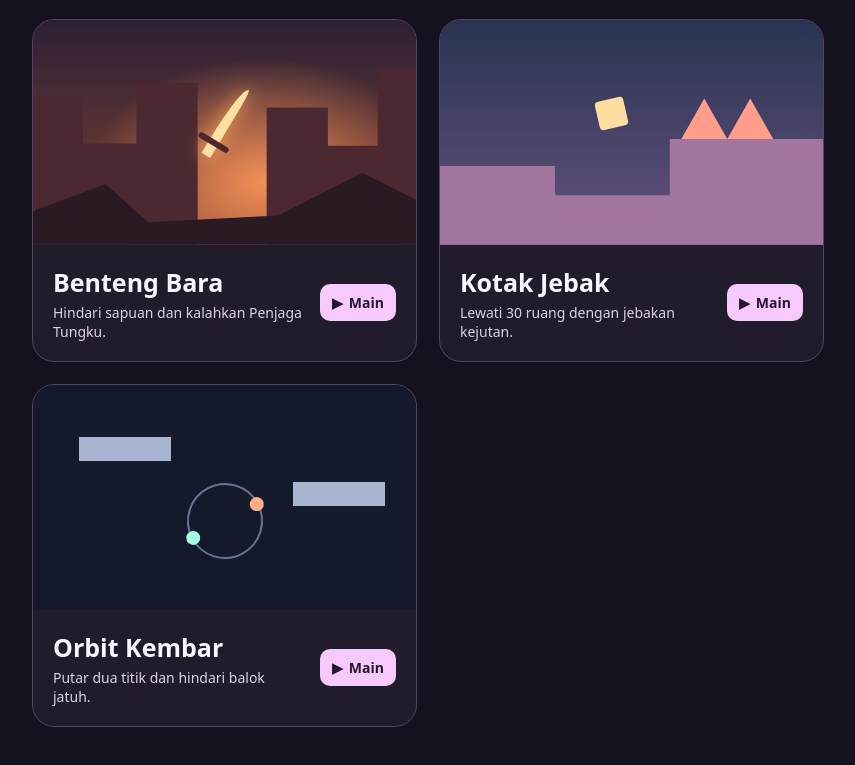
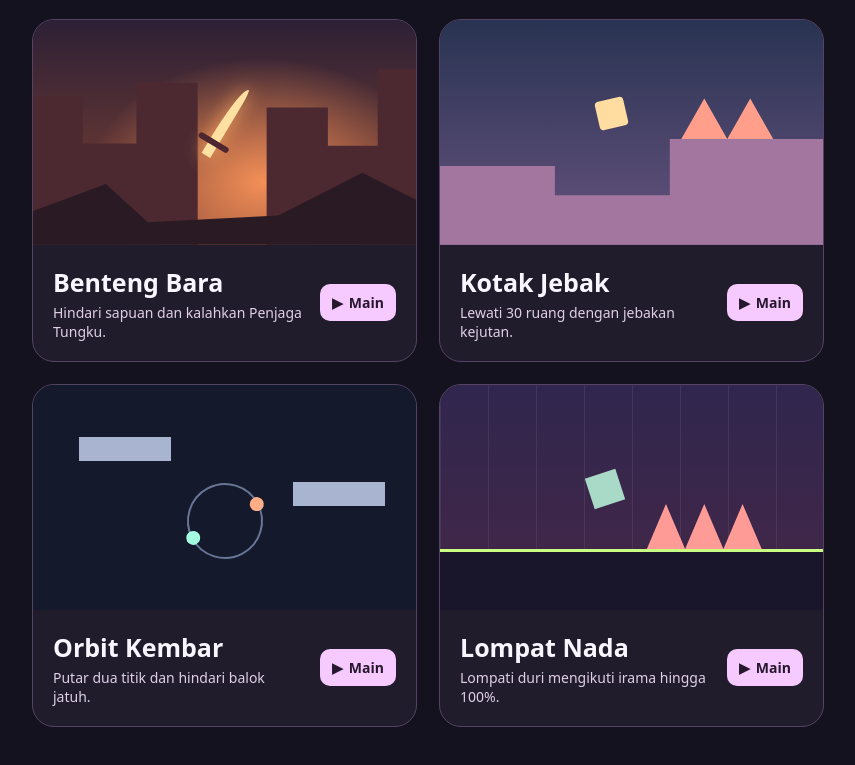
Before and after one commit to ggamesbgt/gabut, a plain HTML site: page index.html in a window 1280 px wide. Shown: the part 645-1410 px from the top of the page, without its empty margins (212-1067 px from the left). Drawn offline with Linux system fonts and the light colour scheme.

Commit message:
List Lompat Nada on the Gabut landing page

```diff
--- a/index.html
+++ b/index.html
@@ -49,6 +49,10 @@ h2 { margin: 0 0 4px; font-size: 25px; }
 .orbit-ring::before,.orbit-ring::after { content:""; position:absolute; top:50%; width:14px; height:14px; border-radius:50%; transform:translate(-50%,-50%); }
 .orbit-ring::before { left:0; background:#a4ffe1; }
 .orbit-ring::after { left:100%; background:#ffae88; }
+.beat { background: repeating-linear-gradient(90deg, #ffffff13 0 1px, transparent 1px 48px), linear-gradient(#30264e,#452747); }
+.beat::before { inset:73% 0 0; background:#19162b; border-top:3px solid #c9ff83; clip-path:none; }
+.beat::after { background:#ff9b96; clip-path:polygon(54% 73%,59% 53%,64% 73%,69% 53%,74% 73%,79% 53%,84% 73%); }
+.beat-cube { position:absolute; z-index:1; left:39%; top:39%; width:32px; height:32px; background:#a9dac8; transform:rotate(-18deg); }
 </style>
 </head>
 <body>
@@ -91,6 +95,13 @@ h2 { margin: 0 0 4px; font-size: 25px; }
         <span class="play"><span aria-hidden="true">▶</span> Main</span>
       </div>
     </a>
+    <a class="card" href="games/lompat-nada.html" aria-label="Mainkan Lompat Nada">
+      <div class="art beat" aria-hidden="true"><span class="beat-cube"></span></div>
+      <div class="info">
+        <div><h2>Lompat Nada</h2><p>Lompati duri mengikuti irama hingga 100%.</p></div>
+        <span class="play"><span aria-hidden="true">▶</span> Main</span>
+      </div>
+    </a>
   </div>
 </main>
 </body>
```
